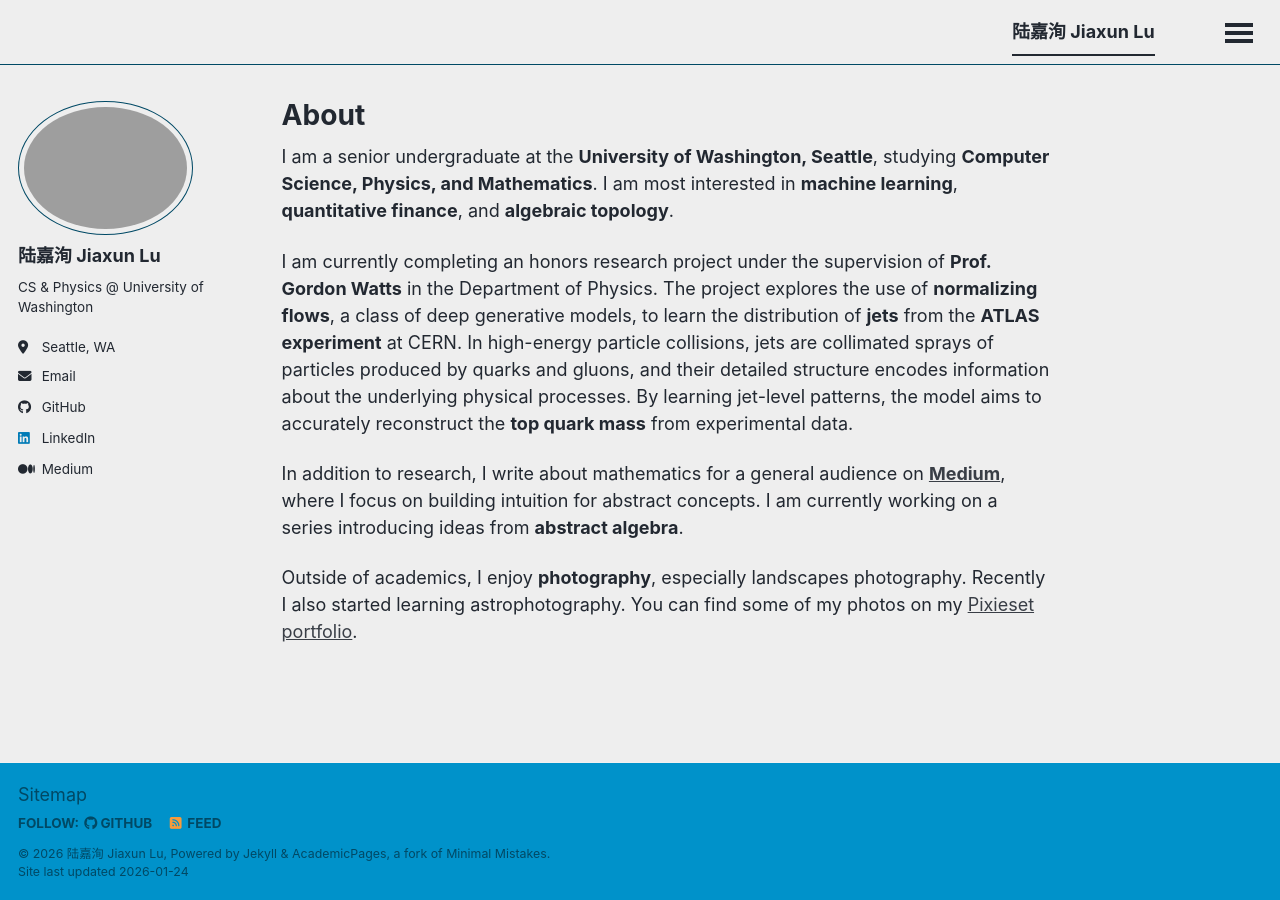
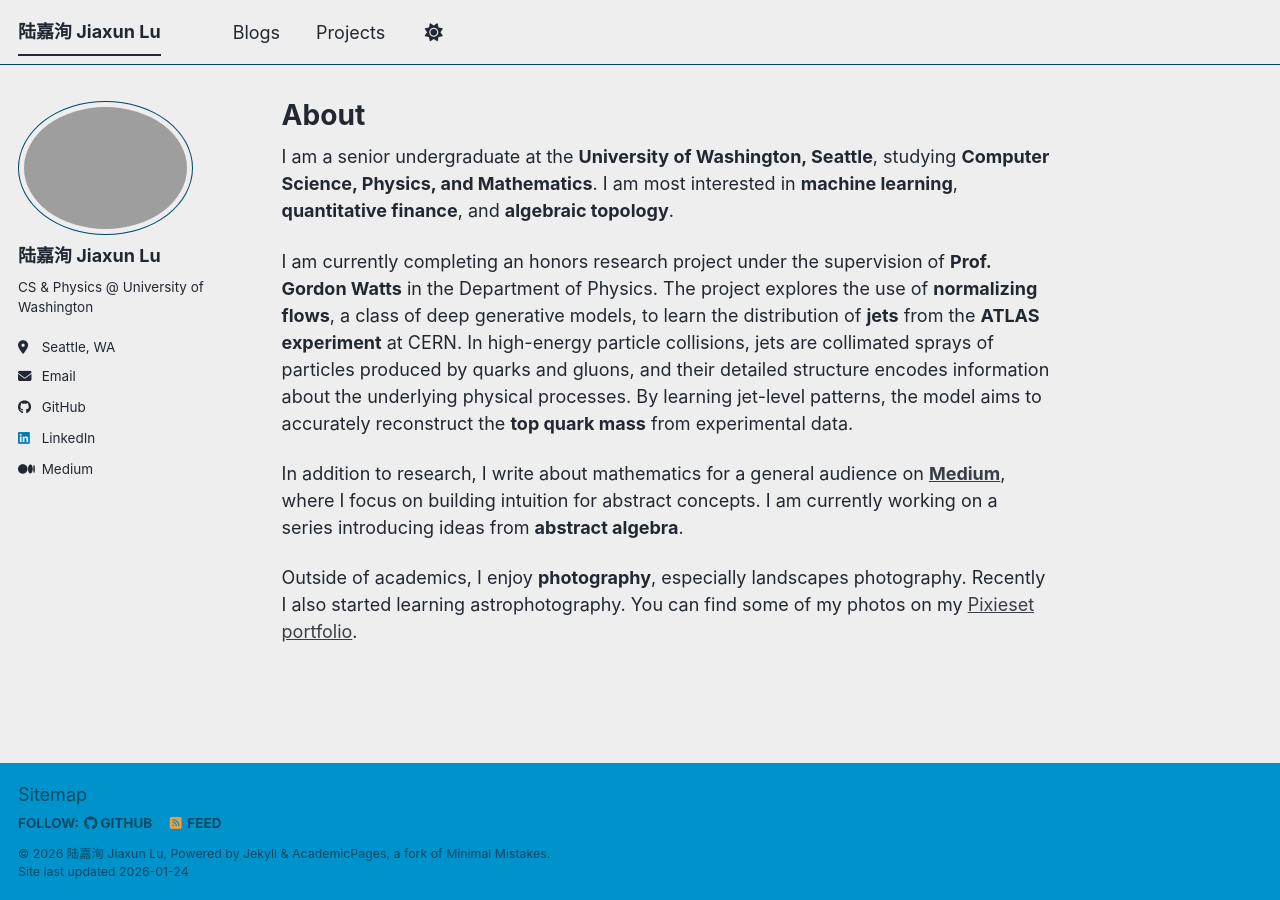
Before and after one commit to lucasjxlu/lucasjxlu.github.io, a Jekyll site: the page built from _pages/about.md, in a window 1280 px wide. Built offline with Jekyll 4.4.1, drawn with Linux system fonts in a browser that asks for light colours; a script bundle is joined from its source files by our own code; library files that are not in the unit come from our copies.

Commit message:
return back to default navbar

```diff
--- a/_sass/layout/_masthead.scss
+++ b/_sass/layout/_masthead.scss
@@ -54,20 +54,6 @@
   }
 }
 
-.masthead__inner-wrap {
-  display: flex;
-  align-items: center;
-}
-
-.masthead__menu {
-  margin-left: auto;
-}
-
-.masthead__menu ul {
-  display: flex;
-  gap: 1.5rem;
-}
-
 .masthead__menu-item {
   background-color: var(--global-bg-color);
   display: block;
```
